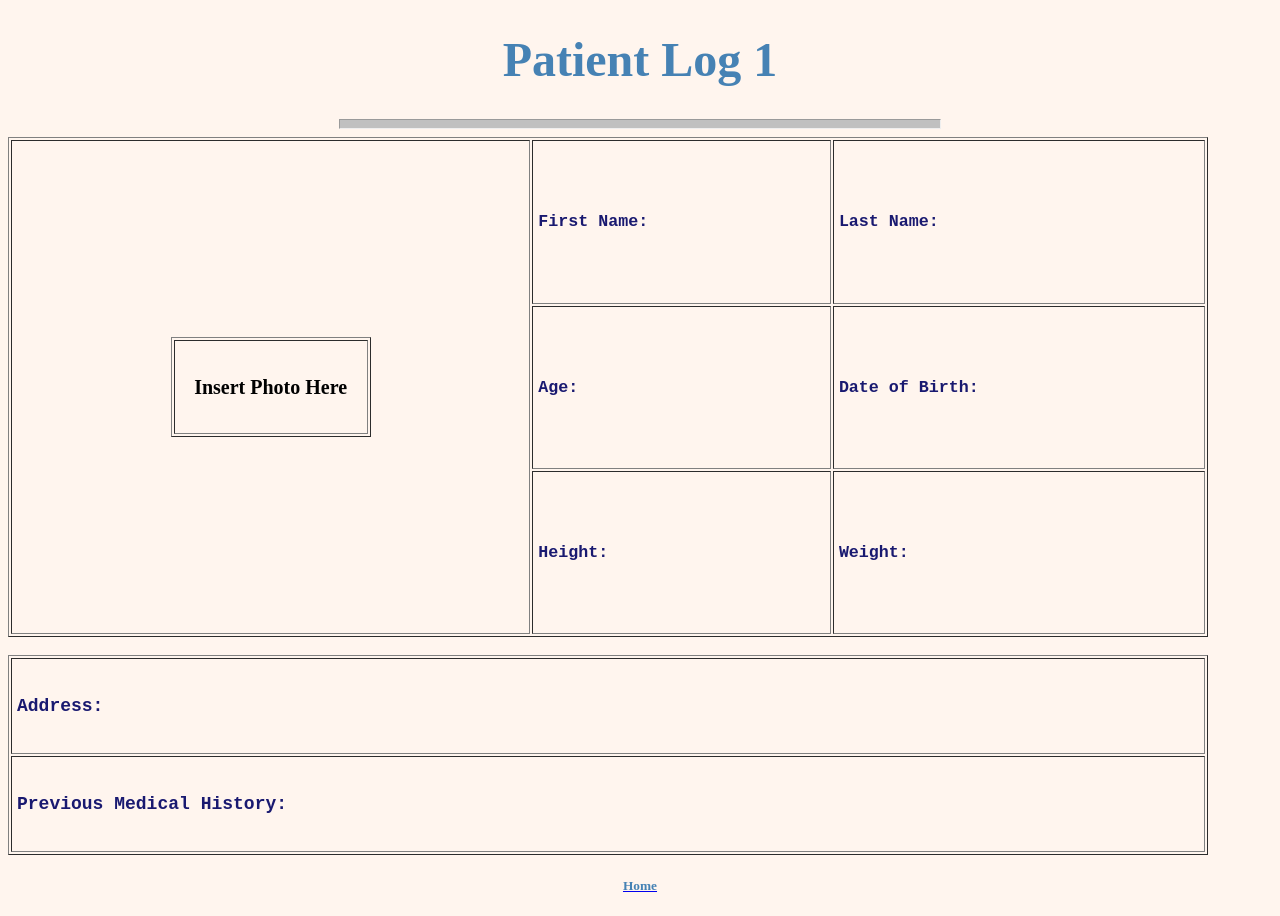
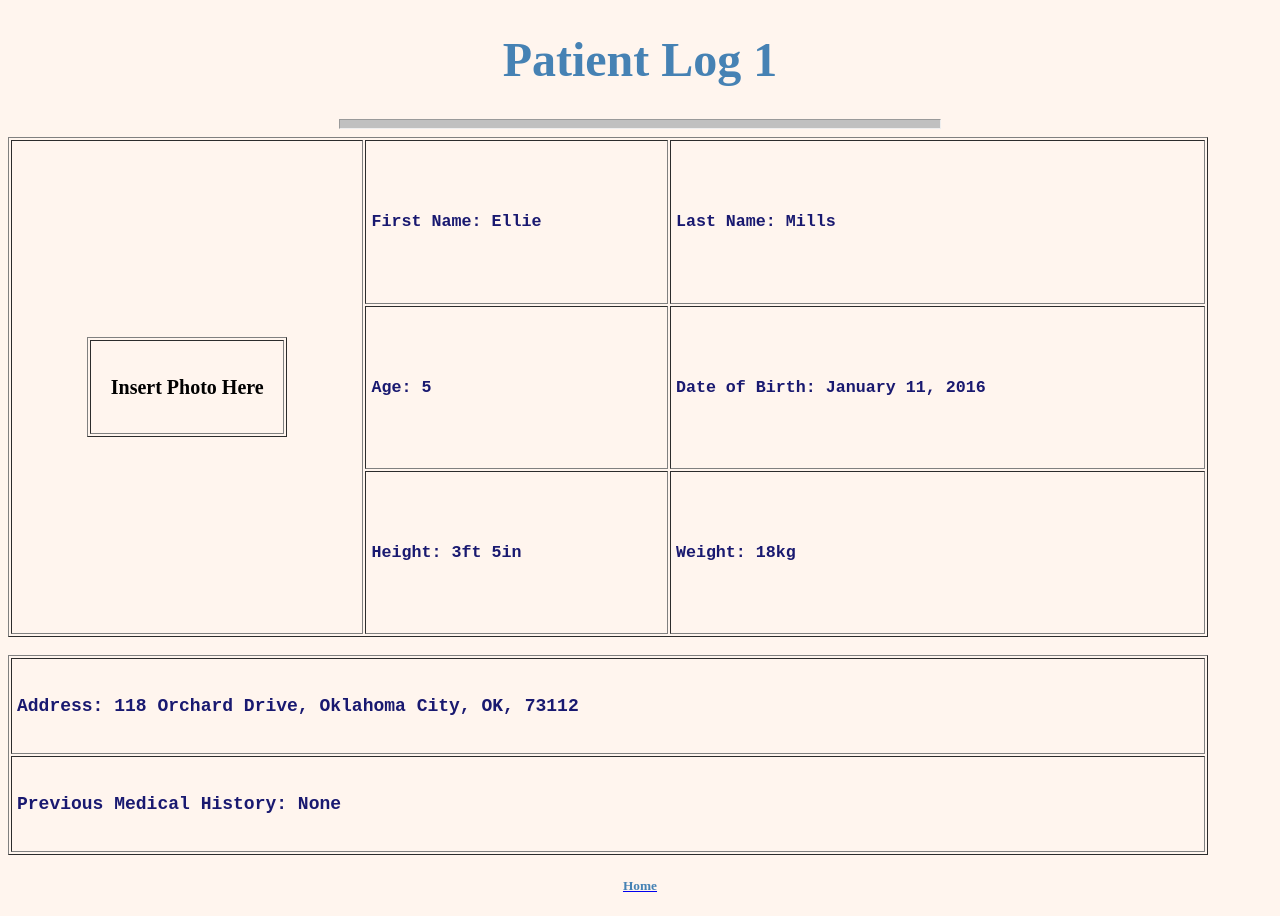
Before and after one commit to Sugarbug1211/Sugarbug1211.github.io, a Jekyll site: the page Patient Log/patient log 1.html, which Jekyll copies as it is, in a window 1280 px wide. Built offline with Jekyll 4.4.1, drawn with Linux system fonts in a browser that asks for light colours.

Commit message:
Update patient log 1.html

```diff
--- a/Patient Log/patient log 1.html
+++ b/Patient Log/patient log 1.html
@@ -20,16 +20,16 @@
                             <td><h2><center>Insert Photo Here</center></h2></td>
                         </table></center>
                     </td>
-                    <td><h3>First Name:</h3></td>
-                    <td><h3>Last Name:</h3></td>
+                    <td><h3>First Name: Ellie</h3></td>
+                    <td><h3>Last Name: Mills</h3></td>
                 </tr>
                 <tr>
-                    <td><h3>Age:</h3></td>
-                    <td><h3>Date of Birth:</h3></td>
+                    <td><h3>Age: 5</h3></td>
+                    <td><h3>Date of Birth: January 11, 2016</h3></td>
                 </tr>
                 <tr>
-                    <td><h3>Height:</h3></td>
-                    <td><h3>Weight:</h3></td>
+                    <td><h3>Height: 3ft 5in</h3></td>
+                    <td><h3>Weight: 18kg</h3></td>
                 </tr>
             </table>
 
@@ -37,10 +37,10 @@
 
         <table border = "1" width = "1200" height = "200" cellpadding = "5" >
             <tr>
-                <td><h4>Address:</h4></td>
+                <td><h4>Address: 118 Orchard Drive, Oklahoma City, OK, 73112</h4></td>
             </tr>
             <tr>
-                <td rowspan="2"><h4>Previous Medical History:</h4></td>
+                <td rowspan="2"><h4>Previous Medical History: None</h4></td>
             </tr>
         </table>
 
```
